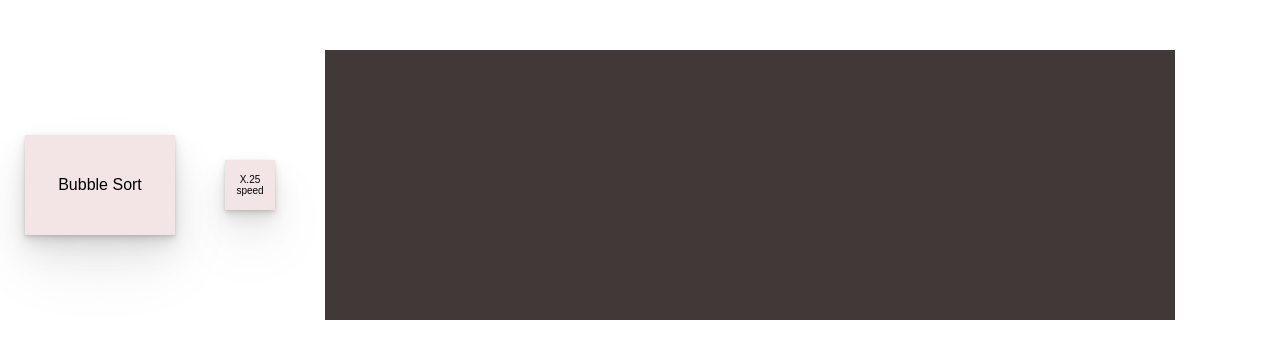
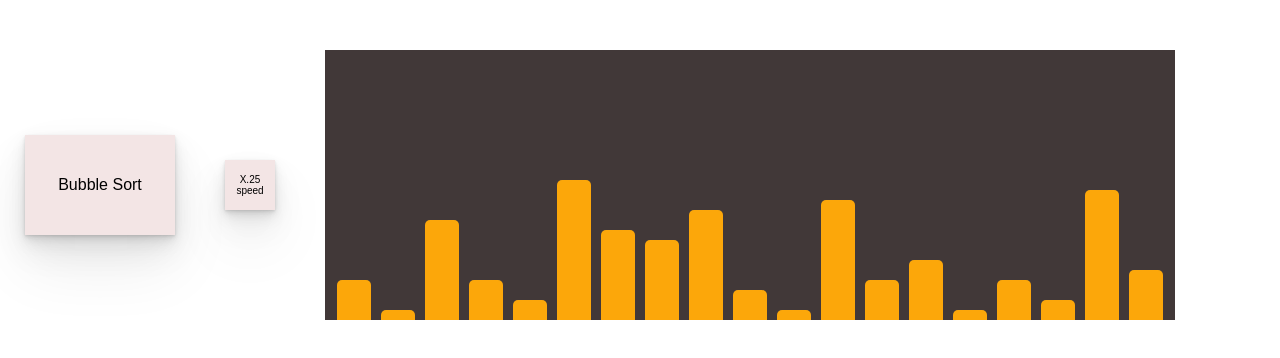
Before and after one commit to Alaa98-alaff/Sort-Algorithms-Project, a React (Create React App) app in the folder algorithms-app/: page / in a window 1280 px wide. Shown: the top 358 px of the page. Built offline with nearby package versions, Linux system fonts and the light colour scheme.

Commit message:
Setup Redux

```diff
--- a/algorithms-app/package.json
+++ b/algorithms-app/package.json
@@ -10,7 +10,8 @@
     "react-dom": "^17.0.2",
     "react-scripts": "5.0.0",
     "web-vitals": "^2.1.4",
-    "sass-loader": "^12.4.0"
+    "sass-loader": "^12.4.0",
+    "react-redux": "^7.2.2"
   },
   "devDependencies": {
     "redux": "^4.0.5",
--- a/algorithms-app/src/components/SortBody/SortBody.js
+++ b/algorithms-app/src/components/SortBody/SortBody.js
@@ -1,10 +1,53 @@
 import React from "react";
 import "./SortBody.scss";
+import { array } from "../../helpers/variables";
 
 function SortBody() {
+  const generateBubbleColumn = (arr) => {
+    const column = array.map((item, i) => {
+      return (
+        <div
+          key={i}
+          order={i}
+          className="column"
+          style={{ height: item + "rem" }}
+        ></div>
+      );
+    });
+    return column;
+  };
+
+  // function generateMarker(arr, currentColIndex, sortType) {
+  //   if (arr.length >= 0 && sortType) {
+  //     let markerContainer;
+
+  //     if (sortType === "bubble") {
+  //       markerContainer = markerContainerBubble;
+  //     } else if (sortType === "selection") {
+  //       markerContainer = markerContainerSelection;
+  //     }
+
+  //     if (sortType) markerContainer.innerHTML = "";
+
+  //     arr.map((el, index) => {
+  //       const marker = document.createElement("div");
+  //       marker.classList.add("marker");
+  //       marker.setAttribute("order", index);
+  //       marker.style.opacity = 0;
+
+  //       if (currentColIndex >= 0) {
+  //         if (currentColIndex === index) {
+  //           marker.style.opacity = 1;
+  //         }
+  //       }
+  //       markerContainer.appendChild(marker);
+  //     });
+  //   }
+  // }
+
   return (
     <div className="sort-container">
-      <div className="sort-body bubble-body"></div>
+      <div className="sort-body bubble-body">{generateBubbleColumn(array)}</div>
       <div className="marker-container-bubble"></div>
     </div>
   );
--- a/algorithms-app/src/components/SortBody/SortBody.scss
+++ b/algorithms-app/src/components/SortBody/SortBody.scss
@@ -36,3 +36,12 @@
   padding-left: 0.5rem;
   padding-right: 0.5rem;
 }
+
+.column {
+  width: 3.4rem;
+  background-color: #fca70a;
+  margin-right: 0.5rem;
+  margin-left: 0.5rem;
+  border-top-right-radius: 0.5rem;
+  border-top-left-radius: 0.5rem;
+}
--- a/algorithms-app/src/components/SortBtn/SortBtn.js
+++ b/algorithms-app/src/components/SortBtn/SortBtn.js
@@ -1,7 +1,44 @@
 import "./SortBtn.scss";
+import { array } from "../../helpers/variables";
 
 function SortBtn() {
-  return <button class="sort-bubble btn">Bubble Sort</button>;
+  // Bubble Sort
+  const bubbleSort = async () => {
+    // make copy of the original array
+    let arr = array.slice();
+
+    for (let i = arr.length; i > 0; i--) {
+      let noSwaps = true;
+
+      for (let j = 0; j < i; j++) {
+        // bubbleSortLowSpeed ? await sleep(1000) : await sleep(50);
+        // generateMarker(arr, j, "bubble");
+
+        if (j < i - 1) {
+          if (arr[j] > arr[j + 1]) {
+            //SWAP!
+            let temp = arr[j];
+            arr[j] = arr[j + 1];
+            arr[j + 1] = temp;
+            noSwaps = false;
+            // swapCol(j);
+          }
+
+          // if (bubbleSortLowSpeed) bubbleColumnColor(copyBubbleList, j, "set");
+        }
+      }
+
+      if (noSwaps) {
+        break;
+      }
+    }
+  };
+
+  return (
+    <button class="sort-bubble btn" onClick={bubbleSort}>
+      Bubble Sort
+    </button>
+  );
 }
 
 export default SortBtn;
--- /dev/null
+++ b/algorithms-app/src/helpers/variables.js
@@ -0,0 +1,3 @@
+export const array = [
+  4, 1, 10, 4, 2, 14, 9, 8, 11, 3, 1, 12, 4, 6, 1, 4, 2, 13, 5,
+];
--- a/algorithms-app/src/index.js
+++ b/algorithms-app/src/index.js
@@ -1,12 +1,15 @@
 import React from "react";
 import ReactDOM from "react-dom";
+import { Provider } from "react-redux";
+import store from "./redux/configureStore.js";
 import "./index.scss";
 import App from "./App";
-import reportWebVitals from "./reportWebVitals";
 
 ReactDOM.render(
   <React.StrictMode>
-    <App />
+    <Provider store={store}>
+      <App />
+    </Provider>
   </React.StrictMode>,
   document.getElementById("root")
 );
@@ -14,4 +17,3 @@ ReactDOM.render(
 // If you want to start measuring performance in your app, pass a function
 // to log results (for example: reportWebVitals(console.log))
 // or send to an analytics endpoint. Learn more: https://bit.ly/CRA-vitals
-reportWebVitals();
--- /dev/null
+++ b/algorithms-app/src/redux/configureStore.js
@@ -0,0 +1,26 @@
+import { createStore, combineReducers, applyMiddleware, compose } from "redux";
+import Saga from "./saga/Saga";
+import createSagaMiddleware from "redux-saga";
+
+const combinedReducer = combineReducers({
+  //   itemsReducer: itemsReducer,
+});
+
+const rootReducer = (state, action) => {
+  if (action.type === "RESET_APP") {
+    state = undefined;
+  }
+  return combinedReducer(state, action);
+};
+
+const sagaMiddleware = createSagaMiddleware();
+
+const composeEnhancers = window.__REDUX_DEVTOOLS_EXTENSION_COMPOSE__ || compose;
+const store = createStore(
+  rootReducer,
+  composeEnhancers(applyMiddleware(sagaMiddleware))
+);
+
+sagaMiddleware.run(Saga);
+
+export default store;
--- /dev/null
+++ b/algorithms-app/src/redux/saga/Saga.js
@@ -0,0 +1,18 @@
+import {
+  takeLatest,
+  call,
+  put,
+  takeEvery,
+  delay,
+  take,
+  fork,
+} from "redux-saga/effects";
+
+import * as Api from "./Api";
+import * as actionTypes from "../actionTypes";
+
+const actionData = function (type, payload) {
+  return { type, payload };
+};
+
+export default function* () {}
--- a/algorithms-app/src/reportWebVitals.js
+++ /dev/null
@@ -1,13 +0,0 @@
-const reportWebVitals = onPerfEntry => {
-  if (onPerfEntry && onPerfEntry instanceof Function) {
-    import('web-vitals').then(({ getCLS, getFID, getFCP, getLCP, getTTFB }) => {
-      getCLS(onPerfEntry);
-      getFID(onPerfEntry);
-      getFCP(onPerfEntry);
-      getLCP(onPerfEntry);
-      getTTFB(onPerfEntry);
-    });
-  }
-};
-
-export default reportWebVitals;
```
Also changed, not shown: algorithms-app/src/redux/dispatch.js (added, +20 -0 lines), algorithms-app/src/redux/actionTypes.js (added), algorithms-app/src/redux/saga/Api.js (added), 1 other file (tests, documents, lock files or other folders).
